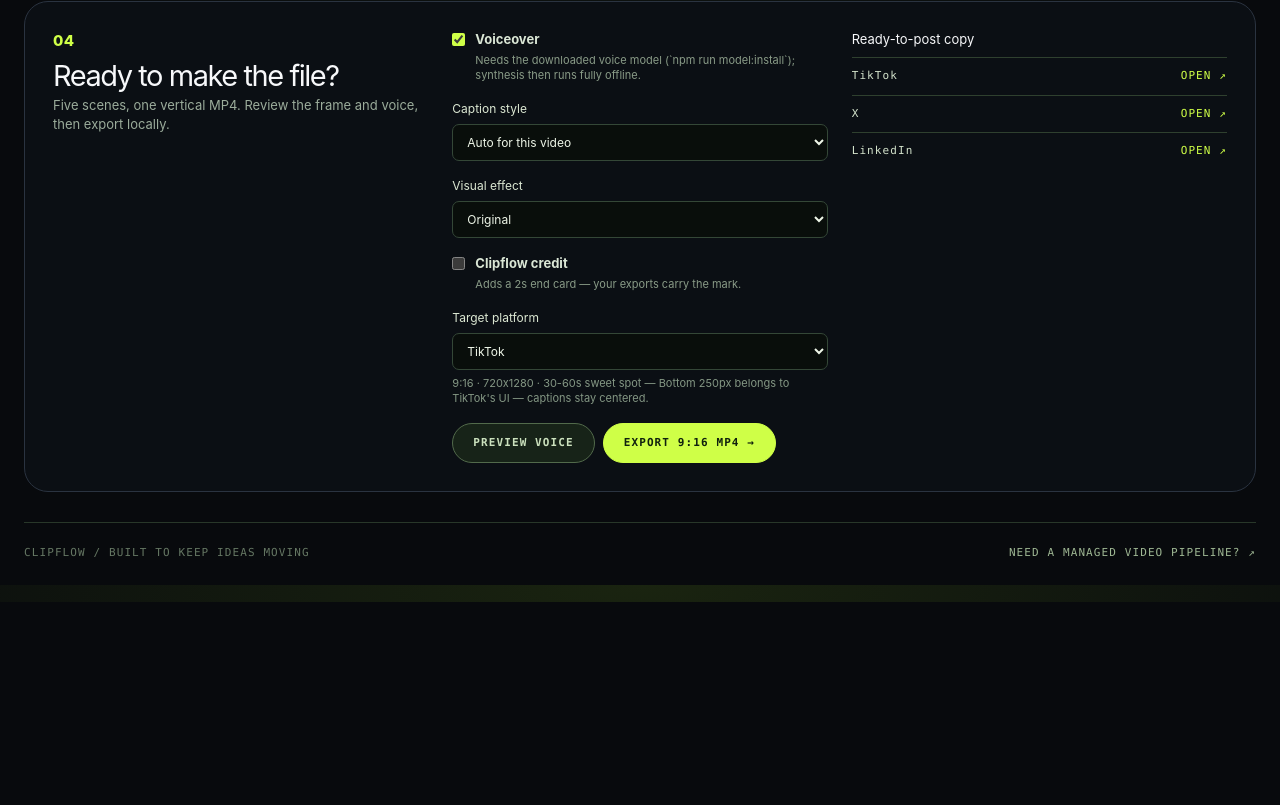
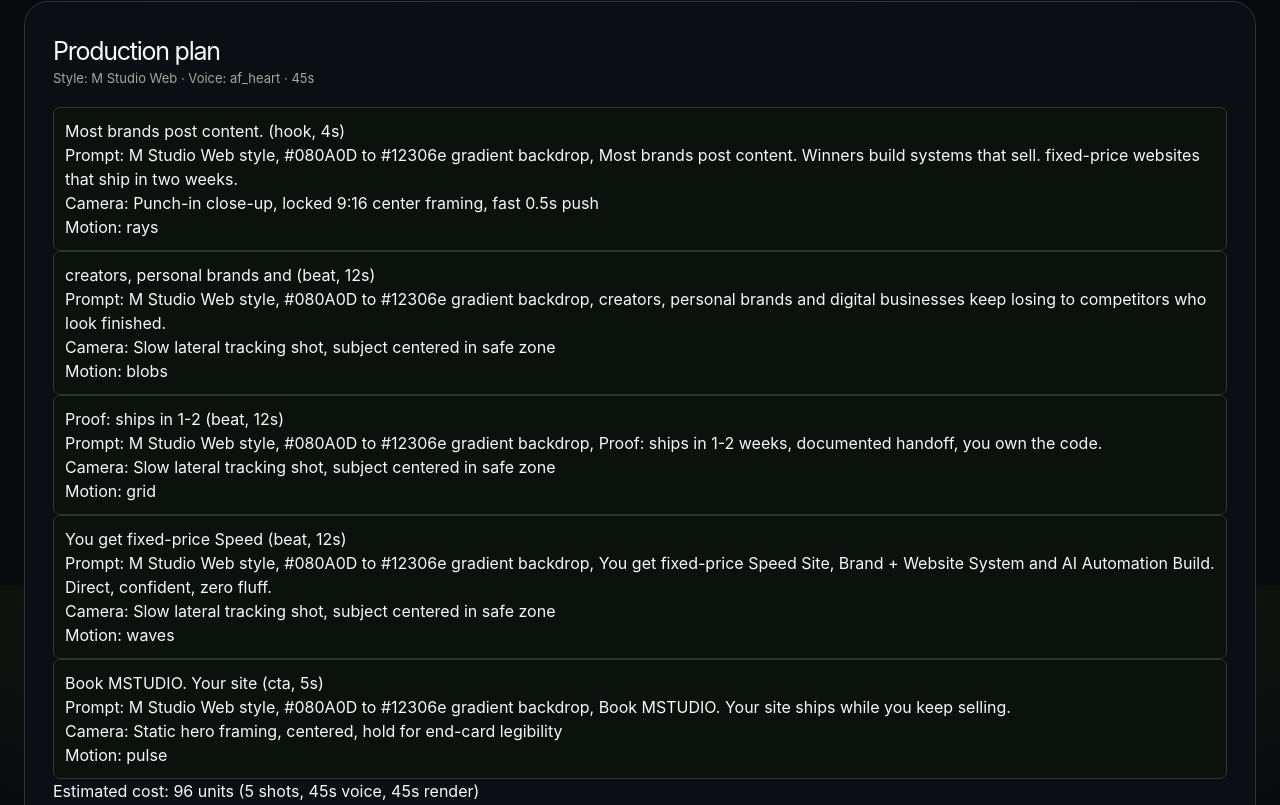
Before and after one commit to BimbitoPt/Clipflow, a React (Vite) app: page / in a window 1280 px wide. Shown: the part 1815-2620 px from the top of the page. Before the commit the page ends 2417 px from the top, so only its background shows below. Built offline with nearby package versions, Linux system fonts and the light colour scheme; no server answers.

Commit message:
feat(plan): production-plan section with shot cards and cost

```diff
--- a/src/App.tsx
+++ b/src/App.tsx
@@ -7,12 +7,15 @@
 import { readWordTiming } from "./lib/session";
 import { assignAiBackgrounds } from "./lib/ai-backgrounds";
 import { applyScriptOverrides, hasScriptOverrides } from "./lib/script-draft";
+import { buildProductionPlan, estimatePlanCost } from "./lib/production-plan";
+import { DEFAULT_VOICE } from "./lib/tts-local";
 import { previewSpeak } from "./lib/tts";
 import { desktop, nativeMediaUrl, projectFingerprint, showInFolder } from "./lib/desktop";
 import ProfileSettings from "./components/ProfileSettings";
 import PreviewRenderer from "./components/PreviewRenderer";
 import ScriptBeats from "./components/ScriptBeats";
 import SceneTray from "./components/SceneTray";
+import { ProductionPlanView } from "./components/ProductionPlan";
 import ExportPanel from "./components/ExportPanel";
 import DesktopToolbar from "./components/DesktopToolbar";
 import { SAMPLE_IDEA } from "./lib/activation";
@@ -80,6 +83,14 @@
     try { return { script: applyScriptOverrides(generatedScript, scriptOverrides), err: "" }; }
     catch (e) { return { script: null, err: e instanceof Error ? e.message : String(e) }; }
   }, [generatedScript, scriptOverrides]);
+  const plan = useMemo(
+    () => (script && pack ? buildProductionPlan(script, pack, DEFAULT_VOICE) : null),
+    [script, pack],
+  );
+  const cost = useMemo(
+    () => (plan ? estimatePlanCost(plan, { voiceOn, width: 720, height: 1280, fps: 30 }) : null),
+    [plan, voiceOn],
+  );
   const scriptErr = generatedErr || editErr;
 
   useEffect(() => {
@@ -209,6 +220,8 @@
           </div>}
         </div>
 
+        {plan && cost && <ProductionPlanView plan={plan} cost={cost} />}
+
         {script && <ExportPanel script={script} tiktok={tiktok} xpost={xpost} voiceOn={voiceOn} onVoiceChange={setVoiceOn} onPreviewVoice={() => previewSpeak(script.hook)}
           onExport={() => void runExport(exportCtx)} onCopy={(value) => void copyText(value)} status={status} progress={exportProgress} message={exportMsg} voiceWarn={voiceWarn} downloadUrl={exportUrl} captionMode={captionMode} onCaptionModeChange={setCaptionMode} visualEffect={visualEffect} onVisualEffectChange={setVisualEffect} platform={platform} onPlatformChange={setPlatform} creditOn={creditOn} onCreditChange={setCreditOn}
           nativeOutput={nativeOutput} nativePreview={nativeOutput ? nativeMediaUrl(nativeOutput) : null} onReveal={() => nativeOutput && void showInFolder(nativeOutput).catch(error => setErr(String(error)))} onCancel={desktop ? cancelExport : undefined} />}
--- /dev/null
+++ b/src/components/ProductionPlan.tsx
@@ -0,0 +1,23 @@
+import type { PlanCost, ProductionPlan } from "../lib/production-plan";
+
+// Named ProductionPlanView to avoid clashing with the ProductionPlan type.
+// Read-only in Phase 1: shot cards + cost summary, no buttons (Task 5).
+// NOTE: docs/design-system.md §9 defines no `cf-panel`/`cf-card` classes —
+// section reuses `cf-script-panel` (plain panel, no grid/sticky side effects)
+// and each shot reuses the `cf-beat` deep card. No new global CSS.
+export function ProductionPlanView({ plan, cost }: { plan: ProductionPlan; cost: PlanCost }) {
+  return (
+    <section className="cf-script-panel" aria-label="Production plan">
+      <div className="cf-panel-heading"><h2>Production plan</h2><p>Style: {plan.style.packLabel} · Voice: {plan.style.voice} · {plan.totalSecs}s</p></div>
+      {plan.shots.map((shot) => (
+        <article key={shot.cueIndex} className="cf-beat">
+          <h3>{shot.sceneLabel} ({shot.kind}, {shot.durationSecs}s)</h3>
+          <p>Prompt: {shot.imagePrompt}</p>
+          <p>Camera: {shot.cameraDirection}</p>
+          <p>Motion: {shot.motionVariant}</p>
+        </article>
+      ))}
+      <p>Estimated cost: {cost.units} units ({cost.breakdown.shots} shots, {cost.breakdown.voiceSecs}s voice, {cost.renderSecs}s render)</p>
+    </section>
+  );
+}
```
